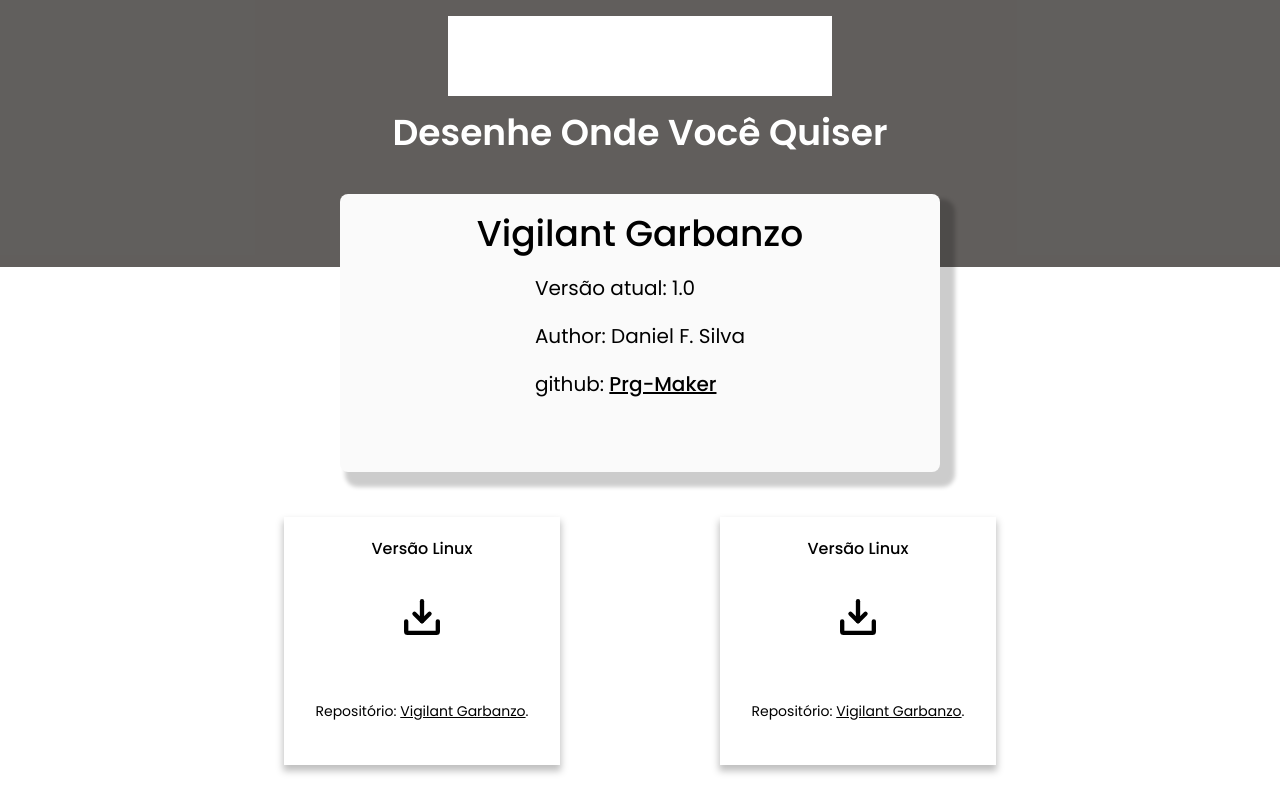
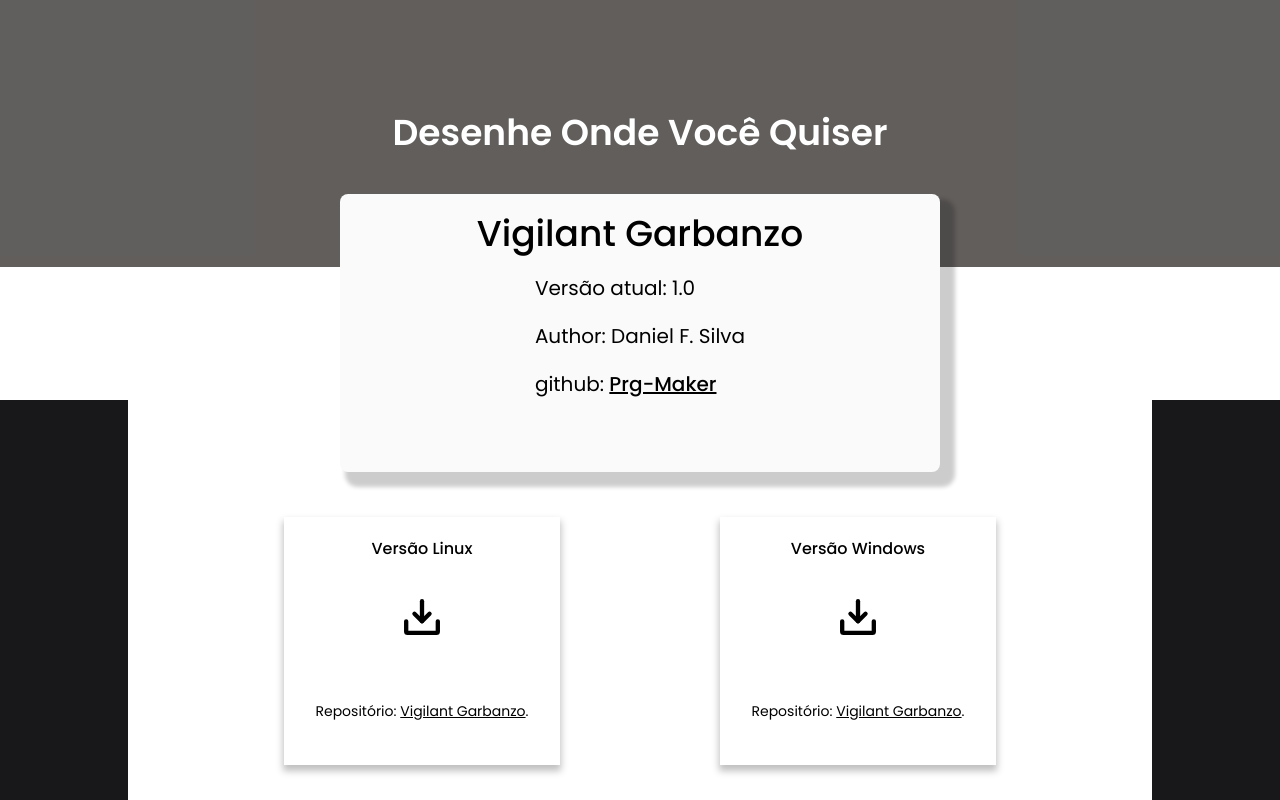
Before and after one commit to Prg-maker/web-vite, a React (Vite) app: page / in a window 1280 px wide. Built offline with nearby package versions, Linux system fonts and the light colour scheme.

Commit message:
add link to download for windows

```diff
--- a/src/App.tsx
+++ b/src/App.tsx
@@ -3,10 +3,11 @@ import { CardDownload } from "./components/CardDownload";
 
 function App() {
   return (
-    <div className="max-full h-screen bg-white ">
+    <div className="max-full h-screen bg-white relative">
       <header className="w-full h-1/3 bg-backgroundColorApp flex flex-col  justify-center items-center relative">
 
-        <CardAdSense/>
+
+
 
         <h1 className="font-sans font-semibold  text-4xl text-white">
           Desenhe Onde Você Quiser
@@ -46,8 +47,17 @@ function App() {
 
       <div className="w-full h-[274px] grid grid-rows-1 grid-flow-col justify-center gap-x-40">
 
-        <CardDownload key="linux" urlDownload="https://drive.google.com/u/0/uc?id=1uKW8b88RajwUtNqPAEYbK8dg4W_Orkjd&export=download"/>
-        <CardDownload  key="win" urlDownload="2"/>
+        <CardDownload key="linux" versionTitle="Linux" urlDownload="https://drive.google.com/u/0/uc?id=1uKW8b88RajwUtNqPAEYbK8dg4W_Orkjd&export=download"/>
+        <CardDownload  key="win" versionTitle="Windows" urlDownload="https://drive.google.com/u/0/uc?id=1jWrR0VwoKOHRhmli5Fu1MALsGMQpgJ5b&export=download"/>
+
+      </div>
+
+      <div className="bg-zinc-900 w-32 h-1/2 absolute top-1/2 ">
+
+      </div>
+
+
+      <div className="bg-zinc-900 w-32 h-1/2 absolute top-1/2 right-0">
 
       </div>
 
--- a/src/components/CardAdSense.tsx
+++ b/src/components/CardAdSense.tsx
@@ -1,6 +1,6 @@
 export function CardAdSense(){
   return(
-    <div className="w-96 h-20 absolute bg-white top-0 mt-4">
+    <div className="w-96 h-20  bg-white">
 
     </div>
   )
--- a/src/components/CardDownload.tsx
+++ b/src/components/CardDownload.tsx
@@ -1,6 +1,7 @@
 import {DownloadSimple} from 'phosphor-react'
 
 interface CardDownloadProps{
+  versionTitle:string;
   urlDownload: string;
 }
 //
@@ -8,7 +9,7 @@ interface CardDownloadProps{
 export function CardDownload(props:CardDownloadProps){
   return(
     <div className="w-[276px] h-[248px] bg-white shadow-cardShadow flex flex-col items-center gap-[33px]">
-      <p className='mt-5 font-sans font-medium'>Versão Linux</p>
+      <p className='mt-5 font-sans font-medium'>Versão {props.versionTitle}</p>
 
       <a href={props.urlDownload}>
         <DownloadSimple weight='bold' className='cursor-pointer' size={46}/>
```
